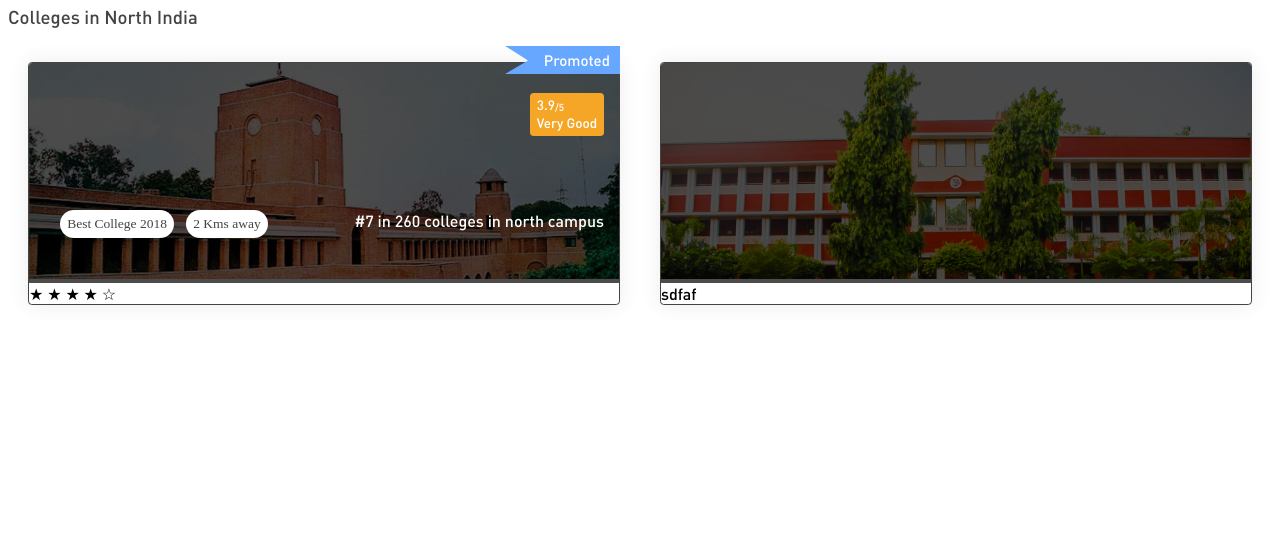
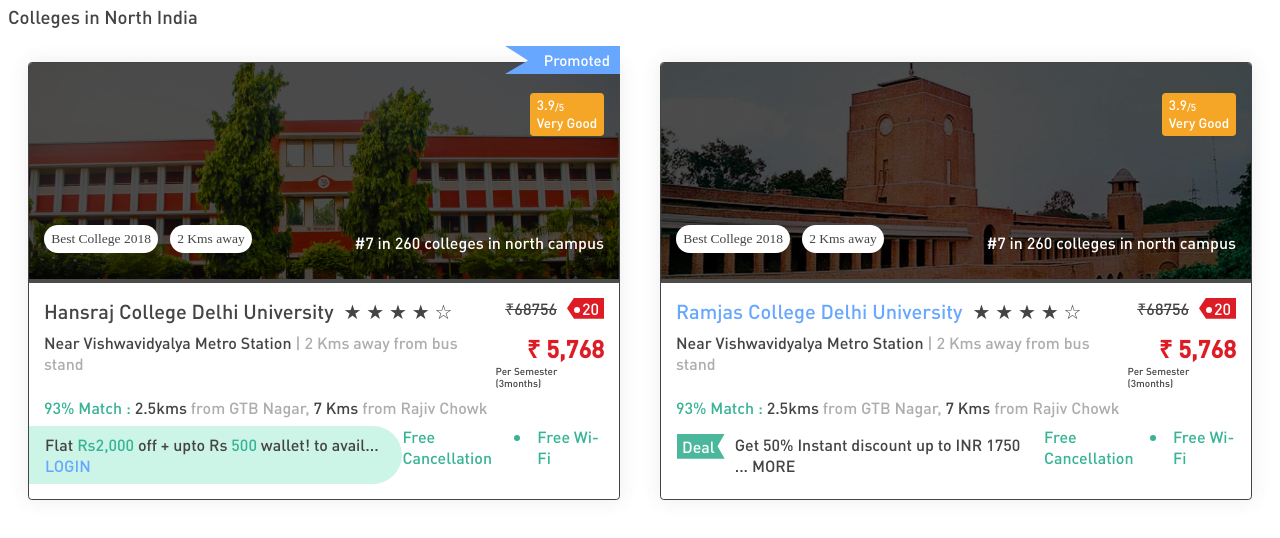
Before and after one commit to hisajwan/college-dunia, a website: page index.html in a window 1280 px wide. Drawn offline with Linux system fonts and the light colour scheme.

Commit message:
'before_final_commit'

```diff
--- /dev/null
+++ b/css/stylesheet/common.css
@@ -0,0 +1,75 @@
+* {
+  font-family: DinPro-Medium;
+}
+
+.flex {
+  display: flex;
+}
+
+.flex-column {
+  flex-direction: column;
+}
+
+.justify-end {
+  justify-content: flex-end;
+}
+
+.justify-start {
+  justify-content: flex-start;
+}
+
+.align-start {
+  align-items: flex-start;
+}
+
+.align-end {
+  align-items: flex-end;
+}
+
+.font-xxxl {
+  font-size: 24px !important;
+}
+
+.font-xxl {
+  font-size: 20px !important;
+}
+
+.font-xl {
+  font-size: 16px !important;
+}
+
+.font-l {
+  font-size: 14px !important;
+}
+
+.font-m {
+  font-size: 12px !important;
+}
+
+.font-s {
+  font-size: 10px !important;
+}
+
+.font-xs {
+  font-size: 8px !important;
+}
+
+.fade-color {
+  color: #adadad;
+}
+
+.green-color {
+  color: #37b396;
+}
+
+.red-color {
+  color: #dd1c26;
+}
+
+.blue-color {
+  color: #68a7ff;
+}
+
+.green-blue-bg {
+  background: #ccf5e7;
+}
--- /dev/null
+++ b/css/stylesheet/font-face.css
@@ -0,0 +1,19 @@
+@font-face {
+  font-family: DinPro-Black;
+  src: url("../fonts/DINProBlack.ttf");
+}
+
+@font-face {
+  font-family: DinPro-Bold;
+  src: url("../fonts/DINPro-Bold.ttf");
+}
+
+@font-face {
+  font-family: DinPro-Light;
+  src: url("../fonts/DINPro-Light.ttf");
+}
+
+@font-face {
+  font-family: DinPro-Medium;
+  src: url("../fonts/DINPro-Medium.ttf");
+}
--- /dev/null
+++ b/css/stylesheet/media.css
@@ -0,0 +1,14 @@
+@media screen and (max-width: 767px) {
+  .container > section.college-cards {
+    min-width: 300px;
+  }
+}
+
+@media screen and (max-width: 991px) {
+}
+
+@media screen and (max-width: 1199px) {
+  .container > section.college-cards {
+    min-width: 350px;
+  }
+}
--- a/css/stylesheet/styles.css
+++ b/css/stylesheet/styles.css
@@ -1,27 +1,3 @@
-@font-face {
-  font-family: DinPro-Black;
-  src: url("../fonts/DINProBlack.ttf");
-}
-
-@font-face {
-  font-family: DinPro-Bold;
-  src: url("../fonts/DINPro-Bold.ttf");
-}
-
-@font-face {
-  font-family: DinPro-Light;
-  src: url("../fonts/DINPro-Light.ttf");
-}
-
-@font-face {
-  font-family: DinPro-Medium;
-  src: url("../fonts/DINPro-Medium.ttf");
-}
-
-* {
-  font-family: DinPro-Medium;
-}
-
 main > header.page-header {
   font-family: DinPro-Medium;
   font-size: 18.5px;
@@ -36,7 +12,7 @@
 .container {
   display: flex;
   justify-content: center;
-  align-items: center;
+  align-items: flex-start;
   flex-wrap: wrap;
 }
 
@@ -124,50 +100,14 @@
   grid-area: "ranking";
 }
 
-.image-data > div:nth-child(2) > div,
-.image-data > div:nth-child(4) > span {
+.image-data > div:nth-child(2) > div {
   margin-right: 15px;
   margin-top: 30px;
 }
 
-.flex {
-  display: flex;
-}
-
-.flex-column {
-  flex-direction: column;
-}
-
-.justify-end {
-  justify-content: flex-end;
-}
-
-.align-start {
-  align-items: flex-start;
-}
-
-.align-end {
-  align-items: flex-end;
-}
-
-.font-xl {
-  font-size: 16px;
-}
-
-.font-l {
-  font-size: 14px;
-}
-
-.font-m {
-  font-size: 12px;
-}
-
-.font-s {
-  font-size: 10px;
-}
-
-.font-xs {
-  font-size: 8px;
+.image-data > div:nth-child(4) > span {
+  margin-right: 15px;
+  margin-bottom: 30px;
 }
 
 .score-box {
@@ -187,8 +127,9 @@
 }
 
 .distance-box > div {
-  margin-right: 15px;
-  margin-top: 30px;
+  margin-left: 15px;
+  margin-bottom: 30px;
+  width: 100%;
 }
 
 .distance-box > div > span {
@@ -211,11 +152,61 @@
   margin-right: 5%;
 }
 
-@media screen and (max-width: 523px) {
+.college-detail {
+  display: grid;
+  color: #444444;
 }
-@media screen and (max-width: 767px) {
+
+.college-detail > div {
+  display: flex;
+  justify-content: space-between;
+  padding: 4px 15px;
 }
-@media screen and (max-width: 991px) {
+
+.college-detail > div:first-child {
+  padding-top: 15px;
 }
-@media screen and (max-width: 1199px) {
+
+.college-detail > div:last-child {
+  padding-left: 0px;
+  padding-bottom: 15px;
 }
+
+div.offer > div {
+  padding: 8px 16px;
+  border-bottom-right-radius: 50px;
+  border-top-right-radius: 50px;
+}
+
+.rating {
+  margin-left: 10px;
+}
+
+.old-price > div {
+  color: #ffffff;
+  margin: 0 0 0 10px;
+  background: #dd1c26;
+  clip-path: polygon(19% 0, 100% 0, 100% 100%, 19% 100%, 0 50%);
+}
+
+.old-price > div > li {
+  position: relative;
+  padding: 0 7px;
+}
+
+.old-price > div > li > span {
+  position: absolute;
+  left: 15px;
+}
+
+.deal {
+  clip-path: polygon(100% 0, 85% 50%, 100% 100%, 0 100%, 0 0);
+  background: #4bb89e;
+  width: 45px;
+  color: white;
+  padding: 5px;
+  height: 15px;
+  display: flex;
+  align-items: center;
+  margin-right: 10px;
+}
--- a/index.html
+++ b/index.html
@@ -4,7 +4,14 @@
     <meta charset="UTF-8" />
     <meta name="viewport" content="width=device-width, initial-scale=1.0" />
     <meta http-equiv="X-UA-Compatible" content="ie=edge" />
+    <link
+      rel="stylesheet"
+      href="./css/stylesheet/font-face.css"
+      type="text/css"
+    />
+    <link rel="stylesheet" href="./css/stylesheet/common.css" type="text/css" />
     <link rel="stylesheet" href="./css/stylesheet/styles.css" type="text/css" />
+    <link rel="stylesheet" href="./css/stylesheet/media.css" type="text/css" />
     <title>Colleges in North India</title>
   </head>
   <body>
@@ -17,6 +24,102 @@
           <div class="promoted">
             <div class="clipped">Promoted</div>
           </div>
+          <div class="card-content">
+            <div class="image-section">
+              <img
+                alt="college image"
+                src="./assets/images/college_02.jpg"
+                width="100%"
+              />
+              <div class="overlay"></div>
+              <div class="image-data">
+                <div></div>
+                <div class="flex justify-end align-start">
+                  <div class="flex flex-column score-box">
+                    <div class="flex">
+                      <span>3.9</span>
+                      <span class="flex align-end font-s">/5</span>
+                    </div>
+                    <div>
+                      <span>Very Good</span>
+                    </div>
+                  </div>
+                </div>
+                <div class="distance-box flex justify-start align-end">
+                  <div class="flex justify-start align-end">
+                    <span> Best College 2018</span>
+                    <span>2 Kms away</span>
+                  </div>
+                </div>
+                <div class="flex justify-end align-end">
+                  <span>#7 in 260 colleges in north campus</span>
+                </div>
+              </div>
+            </div>
+            <div class="detail-section">
+              <div class="college-detail">
+                <div>
+                  <div class="flex align-end">
+                    <span class="font-xxl"
+                      >Hansraj College Delhi University</span
+                    >
+                    <div class="rating font-xxl">
+                      <span>&#9733;</span>
+                      <span>&#9733;</span>
+                      <span>&#9733;</span>
+                      <span>&#9733;</span>
+                      <span>&#9734;</span>
+                    </div>
+                  </div>
+                  <div class="old-price flex align-start">
+                    <strike>
+                      <span>₹68756</span>
+                    </strike>
+                    <div>
+                      <li><span>20</span></li>
+                    </div>
+                  </div>
+                </div>
+                <div>
+                  <div>
+                    <span>Near Vishwavidyalya Metro Station</span>
+                    <span class="fade-color">| 2 Kms away from bus stand</span>
+                  </div>
+                  <div class="flex flex-column align-end">
+                    <b class="font-xxxl red-color">₹ 5,768</b>
+                    <span class="font-s">Per Semester (3months)</span>
+                  </div>
+                </div>
+                <div>
+                  <div>
+                    <span class="green-color">93% Match : </span>
+                    <span>2.5kms </span>
+                    <span class="fade-color">from GTB Nagar, </span>
+                    <span>7 Kms </span>
+                    <span class="fade-color">from Rajiv Chowk</span>
+                  </div>
+                  <div></div>
+                </div>
+                <div>
+                  <div class="offer">
+                    <div class="green-blue-bg">
+                      Flat <span class="green-color">Rs2,000 </span>off + upto
+                      Rs <span class="green-color">500</span> wallet! to
+                      avail... <span class="blue-color">LOGIN </span>
+                    </div>
+                  </div>
+                  <div class="green-color flex">
+                    <span>Free Cancellation</span>
+                    <li></li>
+                    <span>Free Wi-Fi</span>
+                  </div>
+                </div>
+              </div>
+            </div>
+          </div>
+        </section>
+        <section class="college-cards">
+          <div class="promoted"></div>
           <div class="card-content">
             <div class="image-section">
               <img
@@ -38,19 +141,25 @@
                     </div>
                   </div>
                 </div>
-                <div class="distance-box">
-                  <div class="flex justify-end align-start">
+                <div class="distance-box flex justify-start align-end">
+                  <div class="flex justify-start align-end">
                     <span> Best College 2018</span>
                     <span>2 Kms away</span>
                   </div>
                 </div>
-                <div class="flex justify-end align-start">
+                <div class="flex justify-end align-end">
                   <span>#7 in 260 colleges in north campus</span>
                 </div>
               </div>
             </div>
             <div class="detail-section">
-              <div class="rating">
+              <div class="college-detail">
+                <div>
+                  <div class="flex align-end">
+                    <span class="font-xxl blue-color"
+                      >Ramjas College Delhi University</span
+                    >
+                    <div class="rating font-xxl">
                       <span>&#9733;</span>
                       <span>&#9733;</span>
                       <span>&#9733;</span>
@@ -58,20 +167,53 @@
                       <span>&#9734;</span>
                     </div>
                   </div>
+                  <div class="old-price flex align-start">
+                    <strike>
+                      <span>₹68756</span>
+                    </strike>
+                    <div>
+                      <li><span>20</span></li>
                     </div>
-        </section>
-        <section class="college-cards">
-          <div class="card-content">
-            <div class="image-section">
-              <img
-                alt="college image"
-                src="./assets/images/college_02.jpg"
-                width="100%"
-              />
-              <div class="overlay"></div>
                   </div>
-            <div class="detail-section">
-              sdfaf
+                </div>
+                <div>
+                  <div>
+                    <span>Near Vishwavidyalya Metro Station</span>
+                    <span class="fade-color">| 2 Kms away from bus stand</span>
+                  </div>
+                  <div class="flex flex-column align-end">
+                    <b class="font-xxxl red-color">₹ 5,768</b>
+                    <span class="font-s">Per Semester (3months)</span>
+                  </div>
+                </div>
+                <div>
+                  <div>
+                    <span class="green-color">93% Match : </span>
+                    <span>2.5kms </span>
+                    <span class="fade-color">from GTB Nagar, </span>
+                    <span>7 Kms </span>
+                    <span class="fade-color">from Rajiv Chowk</span>
+                  </div>
+                  <div></div>
+                </div>
+                <div>
+                  <div class="offer">
+                    <div class="flex">
+                      <div class="deal">
+                        Deal
+                      </div>
+                      <div>
+                        Get 50% Instant discount up to INR 1750 ... MORE
+                      </div>
+                    </div>
+                  </div>
+                  <div class="green-color flex">
+                    <span>Free Cancellation</span>
+                    <li></li>
+                    <span>Free Wi-Fi</span>
+                  </div>
+                </div>
+              </div>
             </div>
           </div>
         </section>
```
Lines whose indentation alone changed are shown as unchanged.
